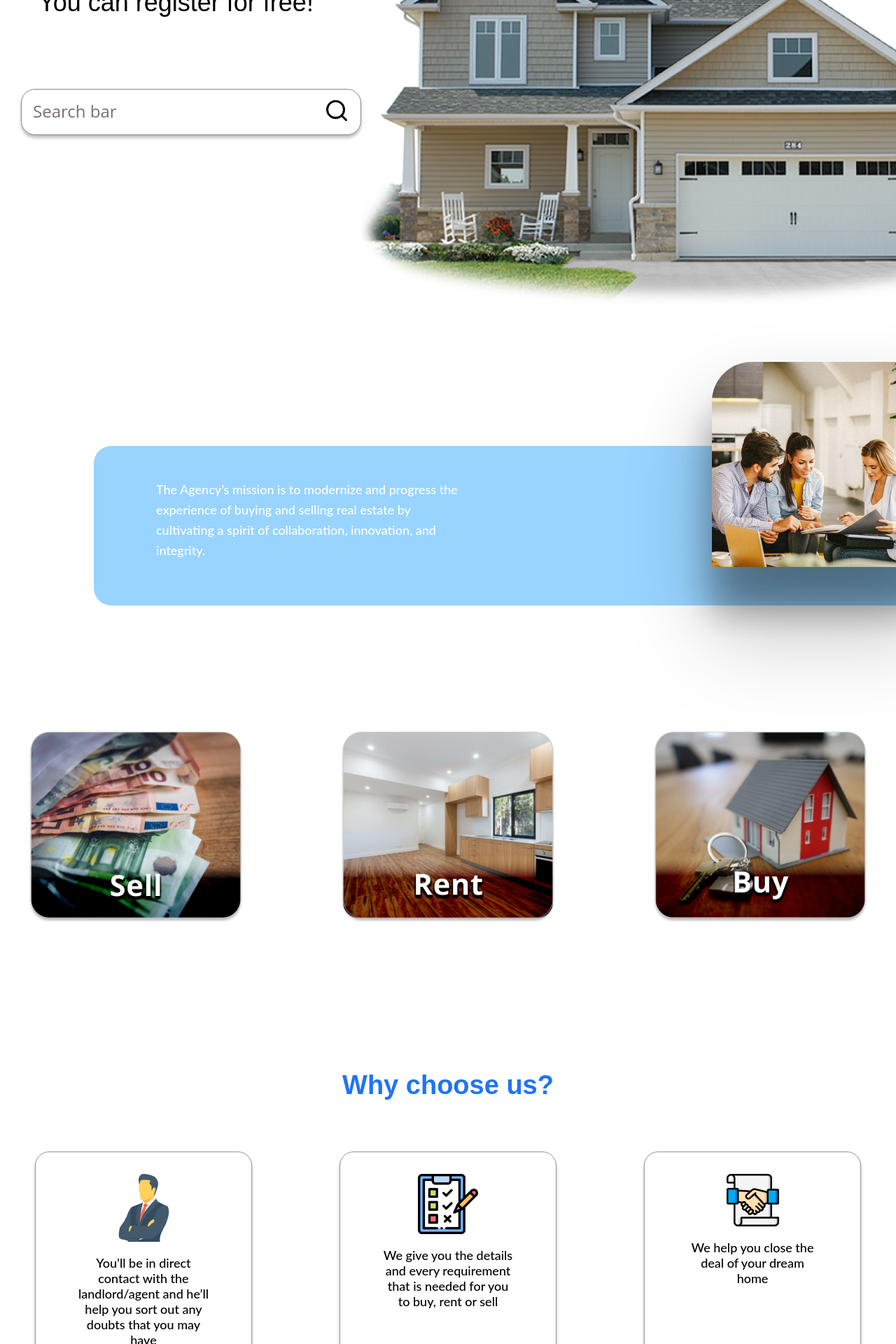
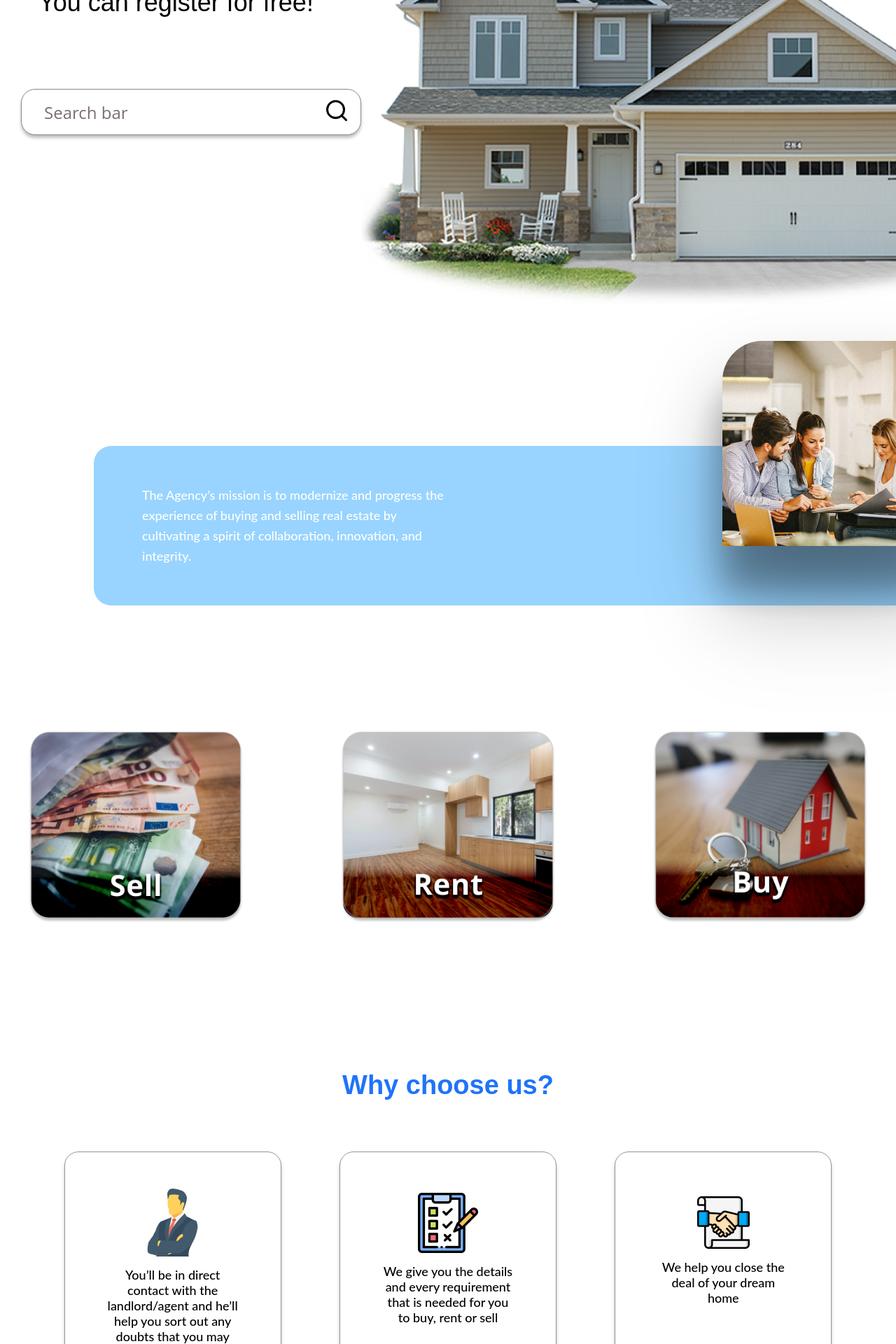
Before and after one commit to Estack-industries/estack-app, a React (Create React App) app in the folder frontend/: page / in a window 1280 px wide. Shown: the part 200-2120 px from the top of the page at 70% size. Built offline with nearby package versions, Linux system fonts and the light colour scheme.

Commit message:
Cleaning up CSS

```diff
--- a/frontend/src/components/pages/Home/Hero.css
+++ b/frontend/src/components/pages/Home/Hero.css
@@ -38,18 +38,24 @@
 }
 
 #searchText {
+    display: flex;
+    width: 300px;
+    height: 100%;
+    margin-left: auto;
+    margin-right: auto;
+    justify-content: space-between;
+
+    align-items: center;
     font-family: "Open Sans", sans-serif;
     font-style: normal;
     font-weight: normal;
     font-size: 24px;
     line-height: 33px;
+    margin-right: 100px;
     color: #7B6F6F;
-    padding-top: 14px;
-    padding-left: 16px;
 }
 
 #searchIcon {
-    color: #000000;
     line-height: 33px;
     font-size: 36px;
     padding-top: 12px;
--- a/frontend/src/components/pages/Home/secondSection.css
+++ b/frontend/src/components/pages/Home/secondSection.css
@@ -13,40 +13,42 @@
 }
 
 .missionText {
+    display: flex;
     width: 440px;
-    height: 149px;
-    margin-left: 89px;
-    margin-top: 48px;
-    margin-bottom: 31px;
+    height: 100%;
+    margin-left: auto;
+    margin-right: auto;
+    justify-content: center;
+    align-items: center;
 
     font-family: 'Lato', sans-serif;
     font-style: normal;
     font-weight: 500;
     font-size: 18px;
     line-height: 29px;
-
     color: #FFFFFF;
 }
 
 .missionPic {
+    display: flex;
     width: 314px;
-    height: 293px;
-
+    height: 100%;
+    margin-left: auto;
+    margin-right: auto;
+    justify-content: center;
+    align-items: center;
     filter: drop-shadow(0px 62px 54px rgba(0, 0, 0, 0.3));
     border-radius: 57px 0px 0px 0px;
-
-    margin-left: 300px;
-    margin-top: -120px;
+    margin-left: 320px;
+    margin-top: -60px;
 }
 
 .SRBContainer {
     display: flex;
     justify-content: space-between;
-
     max-width: 1200px;
     margin-left: auto;
     margin-right: auto;
-
     margin-top: 180px;
 }
 
--- a/frontend/src/components/pages/Home/thirdSection.css
+++ b/frontend/src/components/pages/Home/thirdSection.css
@@ -25,11 +25,18 @@
     max-width: 1180px;
     margin-left: auto;
     margin-right: auto;
-
     margin-top: 64px;
 }
 
 .chooseBox {
+    display: flex;
+    flex-direction: column;
+    margin-left: auto;
+    margin-right: auto;
+    text-align: center;
+    justify-content: center;
+    align-items: center;
+
     width: 310px;
     height: 297px;
 
@@ -37,16 +44,10 @@
     border: 1px solid #9E9393;
     box-shadow: 0px 4px 4px rgba(0, 0, 0, 0.25);
     border-radius: 20px;
-
-    text-align: center;
 }
 
 .chooseBox:hover {
     border: 4px solid #A4D7FC;
-}
-
-.boxImg {
-    padding-top: 10%;
 }
 
 .boxText {
@@ -58,14 +59,7 @@
     font-weight: 500;
     font-size: 18px;
     line-height: 22px;
-    text-align: center;
-
-    margin-left: auto;
-    margin-right: auto;
-
-    padding-top: 5%;
-
-    color: #000000;
+    padding-top: 11px;
 }
 
 .secondSectionContainer {
@@ -173,17 +167,19 @@
 
 .ratingBox {
     display: flex;
-
-    width: 334px;
+    width: 310px;
     height: 186px;
+    margin-left: auto;
+    margin-right: auto;
+    text-align: center;
+    justify-content: center;
+    align-items: center;
+    display: flex;
 
     background: #FFFFFF;
     border: 1px solid #97D2FC;
     box-shadow: 0px 4px 4px rgba(0, 0, 0, 0.5);
     border-radius: 20px;
-
-    padding-right: 24px;
-    padding-left: 15px;
 }
 
 .ratingBox:hover {
@@ -191,16 +187,18 @@
 }
 
 .firstColumn {
-    width: 25%;
+    display: flex;
+    flex-direction: column;
+    width: 70px;
+    height: 100%;
     margin-left: auto;
     margin-right: auto;
-
-    padding-top: 51px;
+    text-align: center;
+    justify-content: center;
+    align-items: center;
 }
 
 .ratingName {
-    text-align: center;
-
     font-family: 'Lato', sans-serif;
     font-style: normal;
     font-weight: 500;
@@ -209,8 +207,15 @@
 }
 
 .secondColumn {
+    display: flex;
+    flex-direction: column;
+    width: 213px;
+    height: 100%;
+    margin-left: auto;
+    margin-right: auto;
     text-align: center;
-    padding-top: 29px;
+    justify-content: center;
+    align-items: center;
 }
 
 .ratingText {
@@ -219,8 +224,6 @@
     font-weight: normal;
     font-size: 24px;
     line-height: 29px;
-    text-align: center;
-    padding-left: 10px;
 }
 
 .stars {
```
